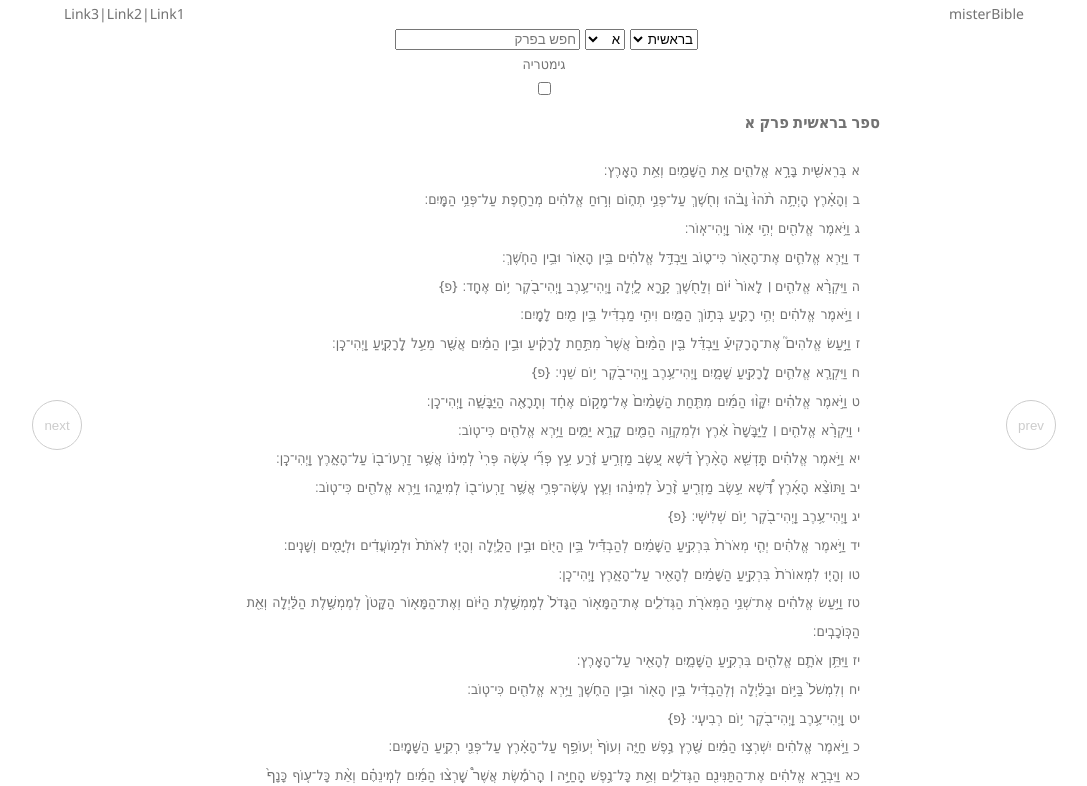
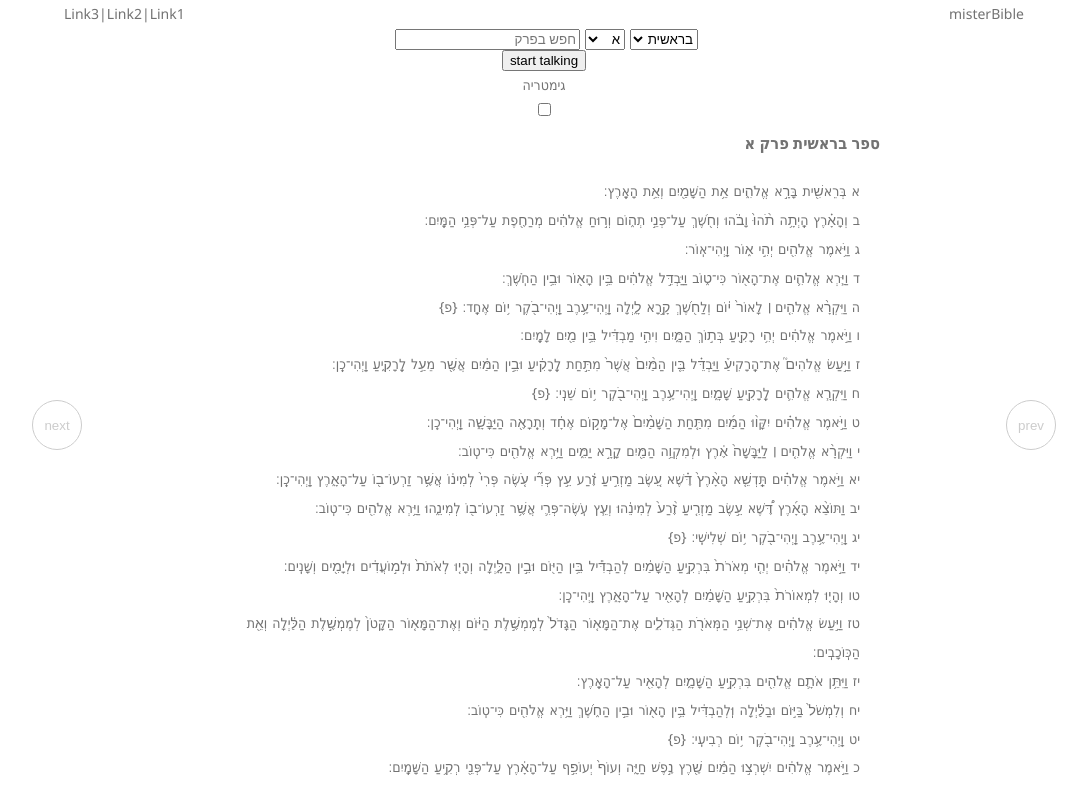
Before and after one commit to matancris/misterBible, a React (Create React App) app: page / in a window 1280 px wide. Shown: the top 786 px of the page, without its empty margins (96-1183 px from the left). Built offline with nearby package versions, Linux system fonts and the light colour scheme.

Commit message:
basic speech recognition

```diff
--- a/src/pages/BibleApp.jsx
+++ b/src/pages/BibleApp.jsx
@@ -14,13 +14,9 @@ export default function BibleApp() {
 
 
     useEffect(() => {
-        speechService.start()
-        speechService.voice()
         getChapterNums(book)
         loadChapter()
     }, [book])
-
-
 
     const loadChapter = () => {
         const chapter = bibleService.query()
@@ -48,10 +44,16 @@ export default function BibleApp() {
         setIsGimaOn(target.checked)
     }
 
+    const onStartSpeech = (ev) => {
+        speechService.start()
+        speechService.voice()
+    }
+
     return (
         <section className="bible-app main-container">
             <div className="main-wrapper flex column align-center">
                 <BibleFilter chapterNums={chapterNums} currChapterNum={chapter.num} onSetFilter={onSetFilter} />
+                <button className="speech-btn" onClick = {onStartSpeech}>start talking</button>
                 <label htmlFor="gimaBtn">גימטריה</label>
                 <input id="gimaBtn" type="checkbox" onChange={onToggleGima} value={isGimaOn} />
                 <div className="view-wrapper flex column">
```
Also changed, not shown: 1 other file (tests, documents, lock files or other folders).
